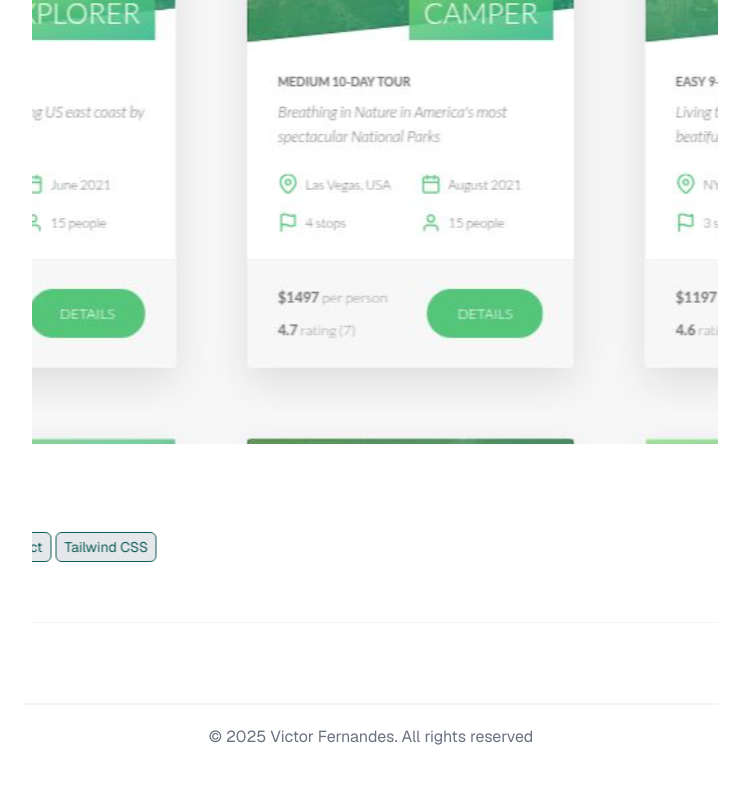
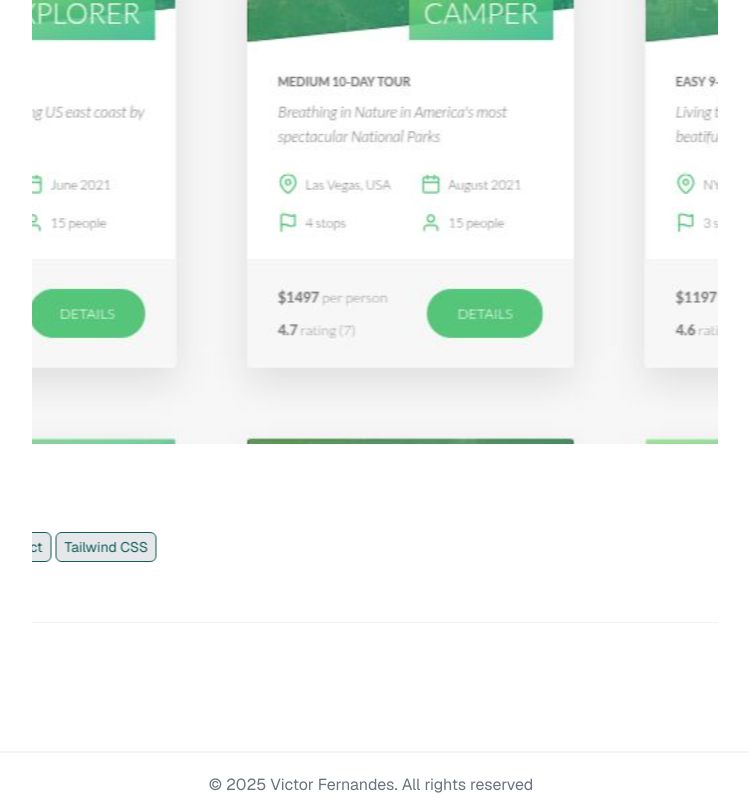
Before and after one commit to Victormrf/portfolio, a Next.js app: page / in a window 1280 px wide. Shown: the part 1071-1868 px from the top of the page, without its empty margins (269-1018 px from the left). Built offline with nearby package versions, Linux system fonts and the light colour scheme.

Commit message:
Improved footer

```diff
--- a/app/page.tsx
+++ b/app/page.tsx
@@ -7,15 +7,17 @@ import Skills from "@/components/Skills";
 
 export default function Home() {
   return (
+    <div className="font-[family-name:var(--font-geist-sans)]">
       <div className="relative lg:w-8/12 md:w-7/12 sm:w-full mx-auto items-center justify-items-center min-h-screen p-8 pb-20 gap-16 sm:p-20 font-[family-name:var(--font-geist-sans)] overflow-hidden">
         <main className="flex flex-col gap-8 row-start-2 items-center sm:items-start w-full overflow-hidden">
           <Meteors />
           <Intro />
           <Skills />
           <CustomTab />
-        <Footer />
           <CustomDock orientation="vertical" />
         </main>
       </div>
+      <Footer />
+    </div>
   );
 }
```
Lines whose indentation alone changed are shown as unchanged.
